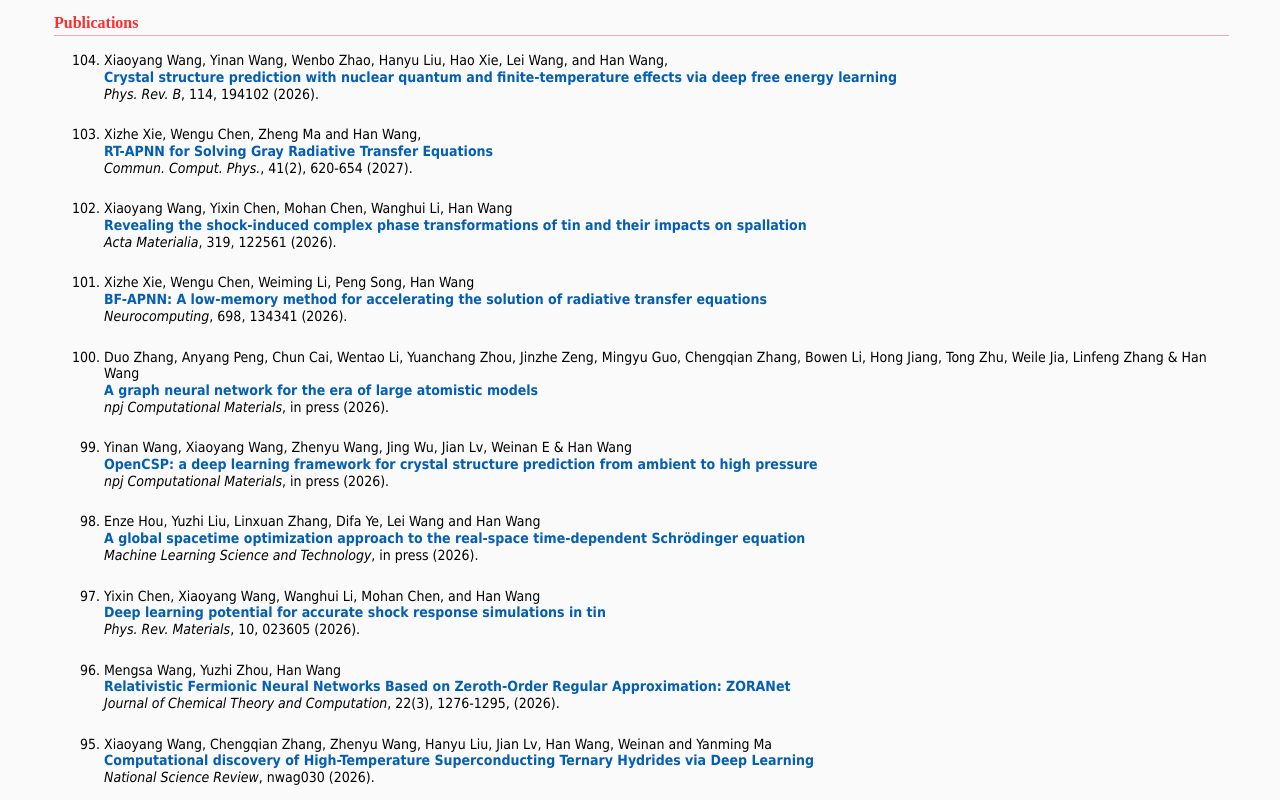
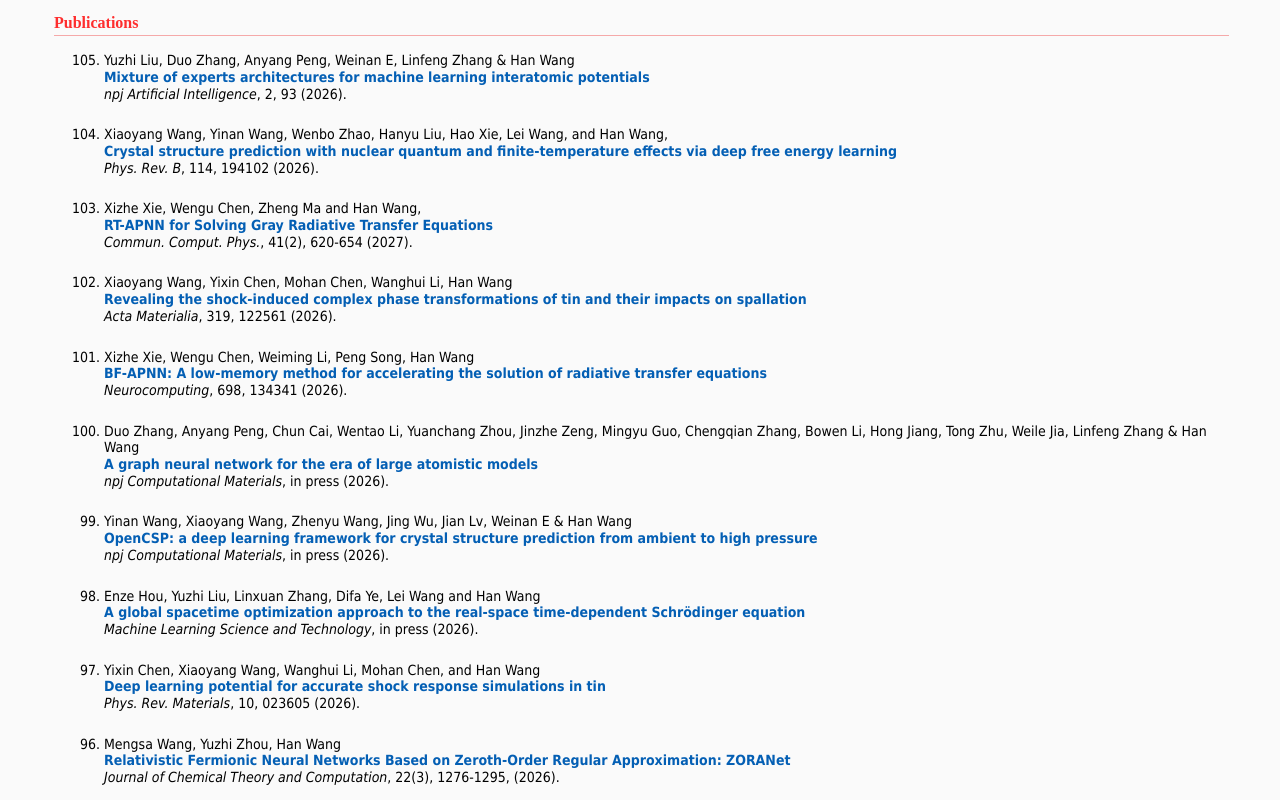
Before and after one commit to wanghan-iapcm/wanghan-iapcm.github.io, a plain HTML site: page publication.html in a window 1280 px wide. Shown: the top 800 px of the page. Drawn offline with Linux system fonts and the light colour scheme.

Commit message:
add Mixture of experts architectures for machine learning interatomic potentials

```diff
--- a/publication.html
+++ b/publication.html
@@ -13,6 +13,15 @@
     <h3>Publications</h3>
 
     <ol reversed style="line-height:auto">
+      <li>
+	Yuzhi Liu, Duo Zhang, Anyang Peng, Weinan E, Linfeng Zhang & Han Wang
+	<br>
+	<a href="https://www.nature.com/articles/s44387-026-00144-9">
+	  Mixture of experts architectures for machine learning interatomic potentials
+	</a><br>
+	<i>npj Artificial Intelligence</i>, 2, 93 (2026).
+      </li>
+      <br>
       <li>
 	Xiaoyang Wang, Yinan Wang, Wenbo Zhao, Hanyu Liu, Hao Xie, Lei Wang, and Han Wang,
 	<br>
```
